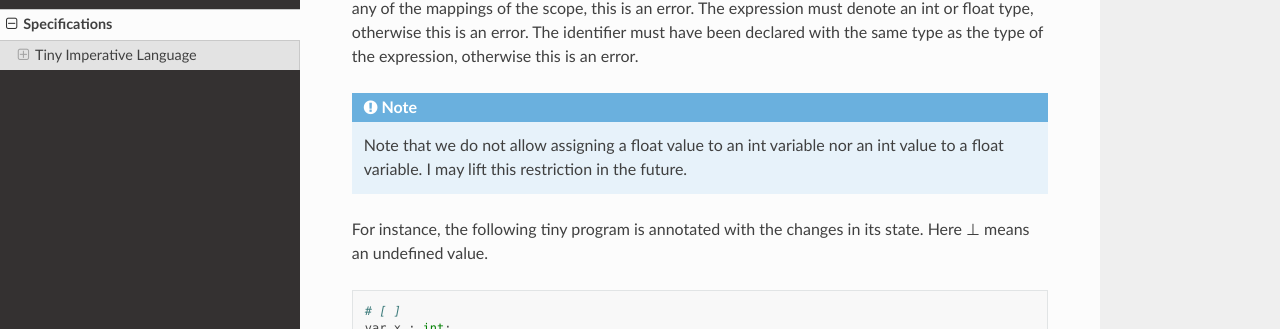
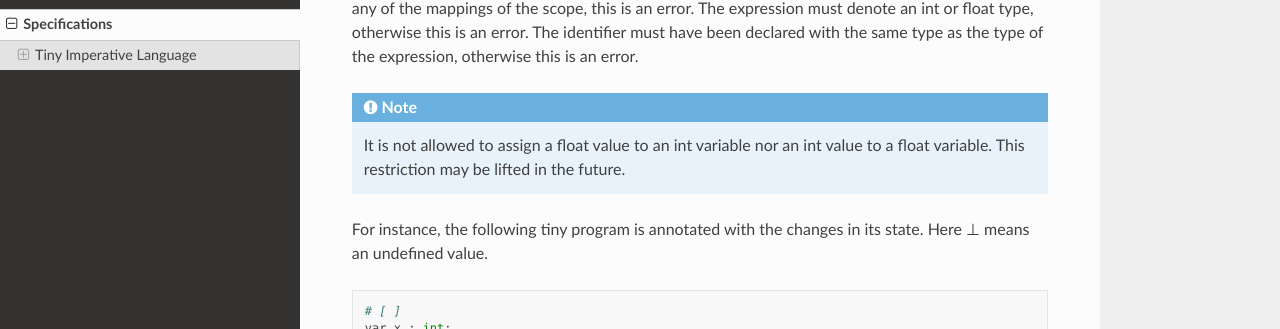
Before and after one commit to GCC-Tiny/gcc-tiny-docs-rtd, a Sphinx documentation site: the page built from docs/source/part01.rst, in a window 1280 px wide and 900 px high, scrolled down 4203 px. Shown: the part 122-451 px from the top of the window. Built offline with Sphinx 7.4.7 and the Read the Docs theme 2.0.0, drawn with Linux system fonts in a browser that asks for light colours.

Commit message:
part01: fix a Note

```diff
--- a/docs/source/part01.rst
+++ b/docs/source/part01.rst
@@ -188,7 +188,7 @@ A tiny example program follows
 
     var i : int;
     for i := 0 to 10 do     # this is a comment
-    write i;
+      write i;
     end;
 
 
@@ -234,8 +234,8 @@ same type as the type of the expression, otherwise this is an error.
 
 .. note::
 
-    Note that we do not allow assigning a float value to an int variable nor an int value to a float
-    variable. I may lift this restriction in the future.
+    It is not allowed to assign a float value to an int variable nor an int value to a float
+    variable. This restriction may be lifted in the future.
 
 
 For instance, the following tiny program is annotated with the changes in its state.
```
